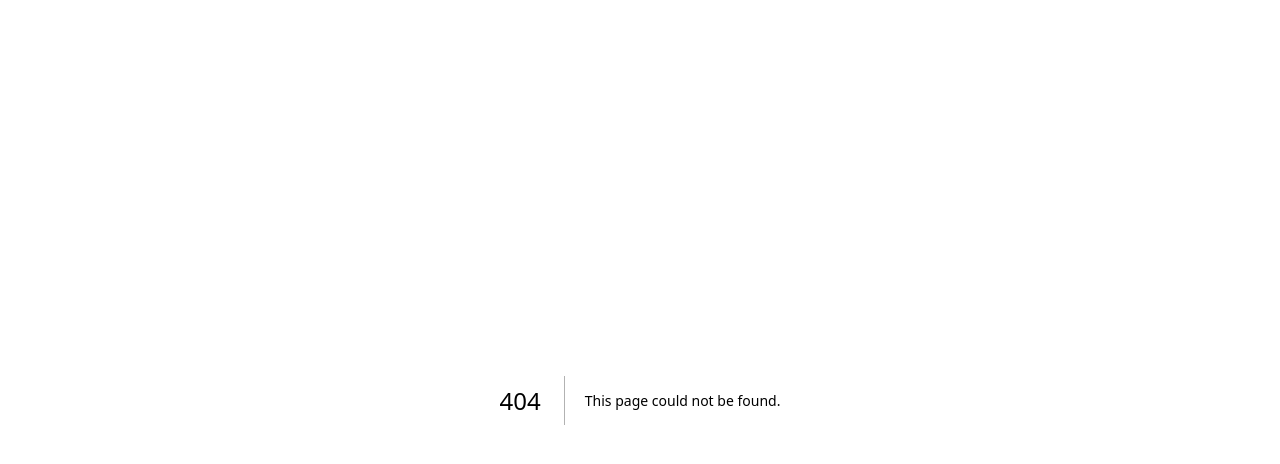
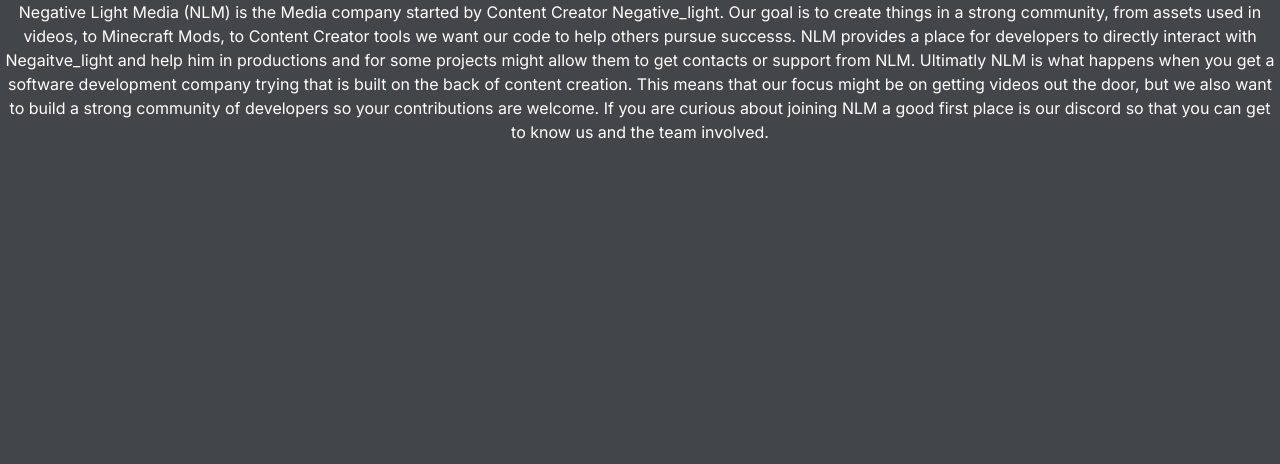
Before and after one commit to negative-light-media/www.negative-light.com, a Next.js app: page /about in a window 1280 px wide. Before the commit this address had no page. Shown: the top 464 px of the page. Built offline with nearby package versions, Linux system fonts and the light colour scheme.

Commit message:
ported about.html

```diff
--- /dev/null
+++ b/src/app/about/page.tsx
@@ -0,0 +1,29 @@
+import Image from 'next/image'
+function Home(){
+
+
+  return (
+  <>
+  <head>
+<meta name="viewport" content="width=device-width, initial-scale=1" />
+<meta charset="UTF-8"/>
+<link rel="icon" type="image/x-icon" href="img/favicon.png"/>
+<meta name="description" content="Official page for Negative Light Media "/>
+<meta name="keywords" content="NLM, media, negative-light, Negative_light, Minecraft, Youtube, Programming, Mods, modding"/>
+<meta name="author" content="Negative-light"/>
+<meta name="contributors" content="sourabh1111111, crazysmile11012"/>
+<meta name="publisher" content="Negative-light-media"/>
+<title>negative-light.com</title>
+</head>
+<body>
+<center><article><p>Negative Light Media (NLM) is the Media company started by Content Creator Negative_light.
+Our goal is to create things in a strong community, from assets used in videos, to Minecraft Mods, to Content Creator tools we want our code to help others pursue successs.
+NLM provides a place for developers to directly interact with Negaitve_light and help him in productions and for some projects might allow them to get contacts or support from NLM.
+Ultimatly NLM is what happens when you get a software development company trying that is built on the back of content creation.
+This means that our focus might be on getting videos out the door, but we also want to build a strong community of developers so your contributions are welcome.
+If you are curious about joining NLM a good first place is our discord so that you can get to know us and the team involved.</p></article></center>
+</body>
+  </>
+  );
+  }
+  export default Home;
```
Also changed, not shown: src/app/page.tsx (+2 -2 lines).
